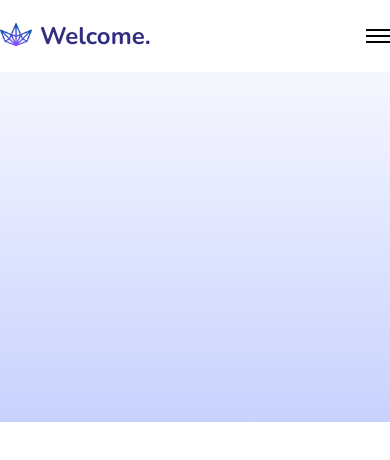
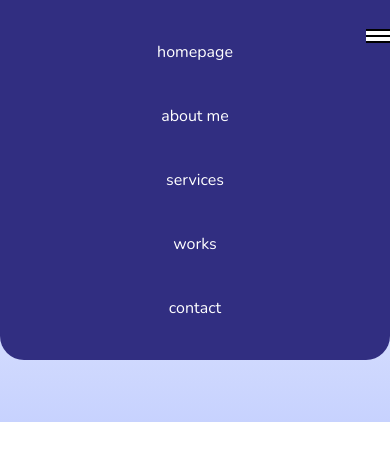
Before and after one commit to EhWanu/Portfolio, a website: page index.html in a window 390 px wide. Both pictures are taken after a click on the element 378 px from the left and 36 px from the top of the page. Drawn offline with nearby package versions, Linux system fonts and the light colour scheme.

Commit message:
added javascript for hamburger transition

```diff
--- a/app.js
+++ b/app.js
@@ -1 +1,11 @@
-console.log("test");
+// DECLARATIONS
+
+const hamburger =
+	document.querySelector("#hamburger");
+
+const menu = document.querySelector("#menu");
+
+hamburger.addEventListener("click", () => {
+	menu.classList.toggle("hidden");
+	hamburger.classList.toggle("bg-white");
+});
--- a/index.html
+++ b/index.html
@@ -72,13 +72,15 @@
 						class="hidden md:block w-5 cursor-pointer"
 					/>
 					<div
-						class="space-y-1 md:hidden cursor-pointer"
+						id="hamburger"
+						class="space-y-1 md:hidden cursor-pointer z-20"
 					>
 						<div class="w-6 h-0.5 bg-black"></div>
 						<div class="w-6 h-0.5 bg-black"></div>
 						<div class="w-6 h-0.5 bg-black"></div>
 					</div>
 					<ul
+						id="menu"
 						class="hidden bg-indigo-900 absolute left-0 top-0 w-full p-10 rounded-b-3xl space-y-10 text-white text-center"
 					>
 						<li>
```
Also changed, not shown: css/style.css.
